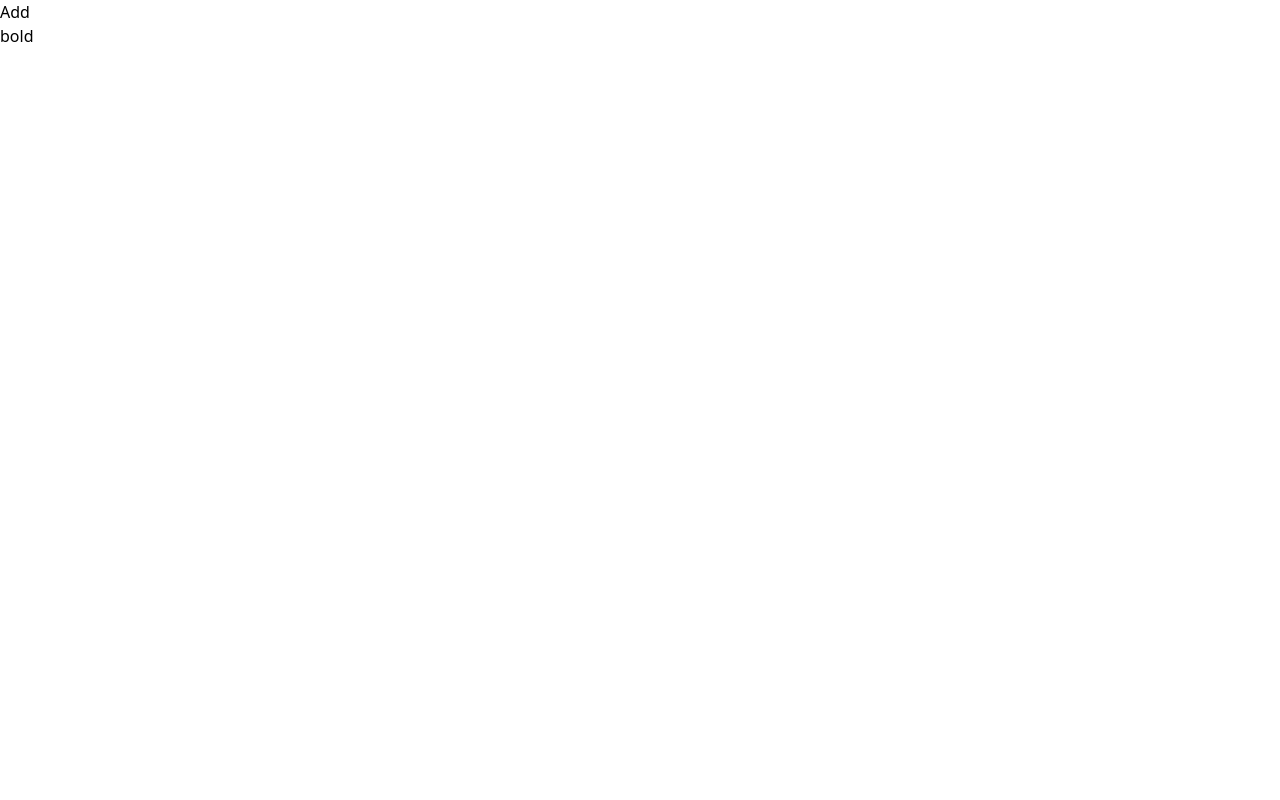
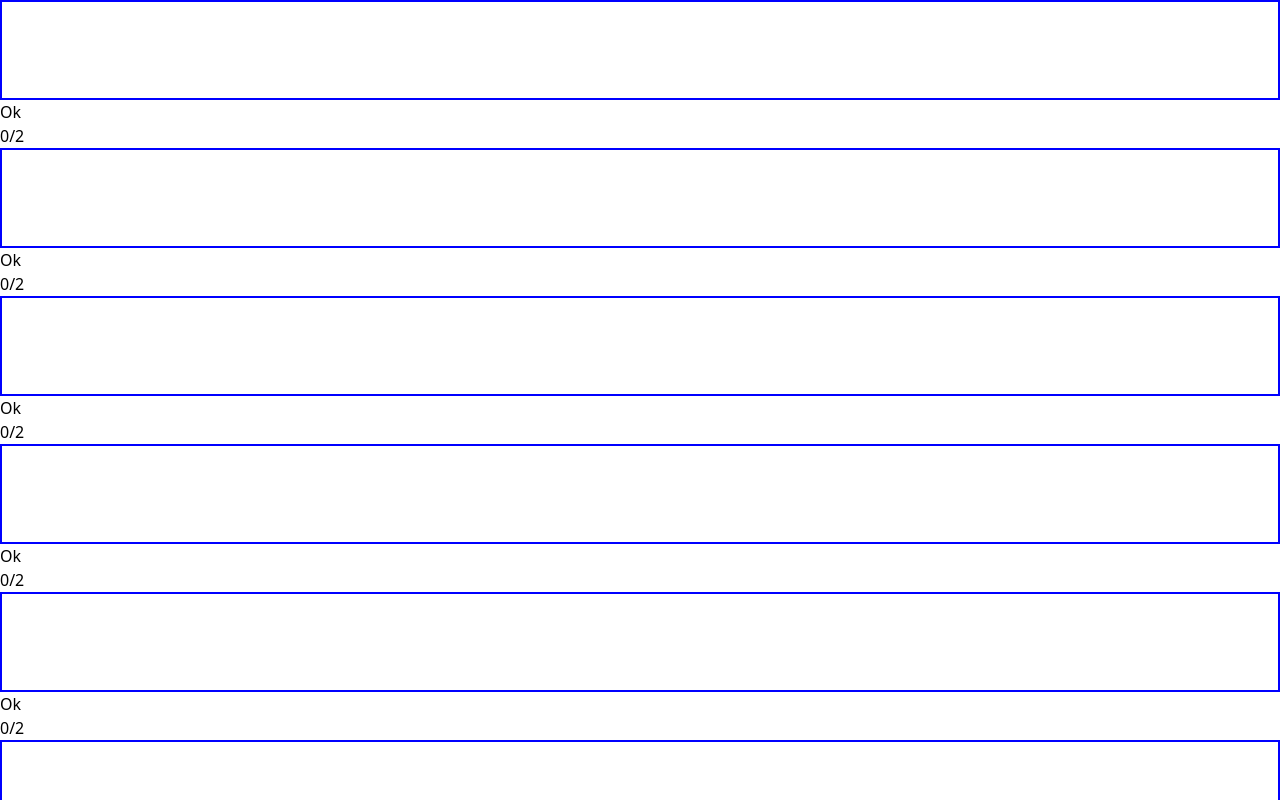
Before and after one commit to WIR1337/store-of-words, a SvelteKit app: page / in a window 1280 px wide. Shown: the top 800 px of the page. Built offline with nearby package versions, Linux system fonts and the light colour scheme.

Commit message:
create collection and add counts

```diff
--- a/src/routes/+page.svelte
+++ b/src/routes/+page.svelte
@@ -2,12 +2,11 @@
 	import Tiptap from '../lib/Tiptap.svelte';
 
 	let sentenceCollection: string[] = [];
-
-	function checkValidity(newInput: string):boolean {
+	function checkValidity(newInput: string): boolean {
 		let nullTrigger = newInput.includes('<br class="ProseMirror-trailingBreak">');
 		let whiteSpaceTrigger = newInput.trim() ? false : true;
 
-        // add lenght check
+		// add lenght check
 		if (nullTrigger) {
 			return false;
 		} else if (whiteSpaceTrigger) {
@@ -21,17 +20,94 @@
 		const ResOfValidity = checkValidity(Paragraph_HTML);
 
 		if (ResOfValidity) {
-			sentenceCollection.push(Paragraph_HTML);
-			sentenceCollection = sentenceCollection;
-            document.querySelector('#tiptap > div > p')?.remove()
+			seven_days_collection[0].sentences.push(Paragraph_HTML)
+			seven_days_collection[0].sentences = seven_days_collection[0].sentences
+
+			document.querySelector('#tiptap > div > p')?.remove();
 		}
-        // create false logic with interface error
+		// create false logic with interface error
 	}
+	function increasRepeatCount(id:number){
+		let currentCollection = seven_days_collection.find(collection => collection.id == id)
+
+		if (currentCollection?.count == 2) return
+		currentCollection.count += 1
+
+		seven_days_collection = seven_days_collection
+
+	}
+
+	let first_day = {
+		sentences: [],
+		count:0,
+		id: 1
+	};
+	let second_day = {
+		sentences: [],
+		count:0,
+		id: 2
+	};
+	let third_day = {
+		sentences: [],
+		count:0,
+		id: 3
+	};
+	let fourth_day = {
+		sentences: [],
+		count:0,
+		id: 4
+	};
+	let fifth_day = {
+		sentences: [],
+		count:0,
+		id: 5
+	};
+	let sixth_day = {
+		sentences: [],
+		count:0,
+		id: 6
+	};
+	let seventh_day = {
+		sentences: [],
+		count:0,
+		id: 7
+	};
+
+	let seven_days_collection = [
+		first_day,
+		second_day,
+		third_day,
+		fourth_day,
+		fifth_day,
+		sixth_day,
+		seventh_day
+	];
 </script>
 
-{#each sentenceCollection as sentence}
-	<div>{@html sentence}</div>
-{/each}
+<div class="flex gap-3">
+	{#each seven_days_collection as collection}
+		<div>
+			<div class="words-box">
+				{#each collection.sentences as sentence}
+					<div>{@html sentence}</div>
+				{/each}
+			</div>
+			<div class="flex justify-between">
+				<button on:click={() => increasRepeatCount(collection.id)}>Ok</button>
+				<div>{collection.count}/2</div>
+			</div>
+		</div>
+	{/each}
+</div>
+
+
 <button on:click={pushNewSentence}>Add</button>
+<Tiptap />
 
-<Tiptap />
+<style>
+	.words-box {
+		border: 2px solid blue;
+		min-height: 100px;
+		min-width: 100px;
+	}
+</style>
```
Also changed, not shown: 1 other file (tests, documents, lock files or other folders).
